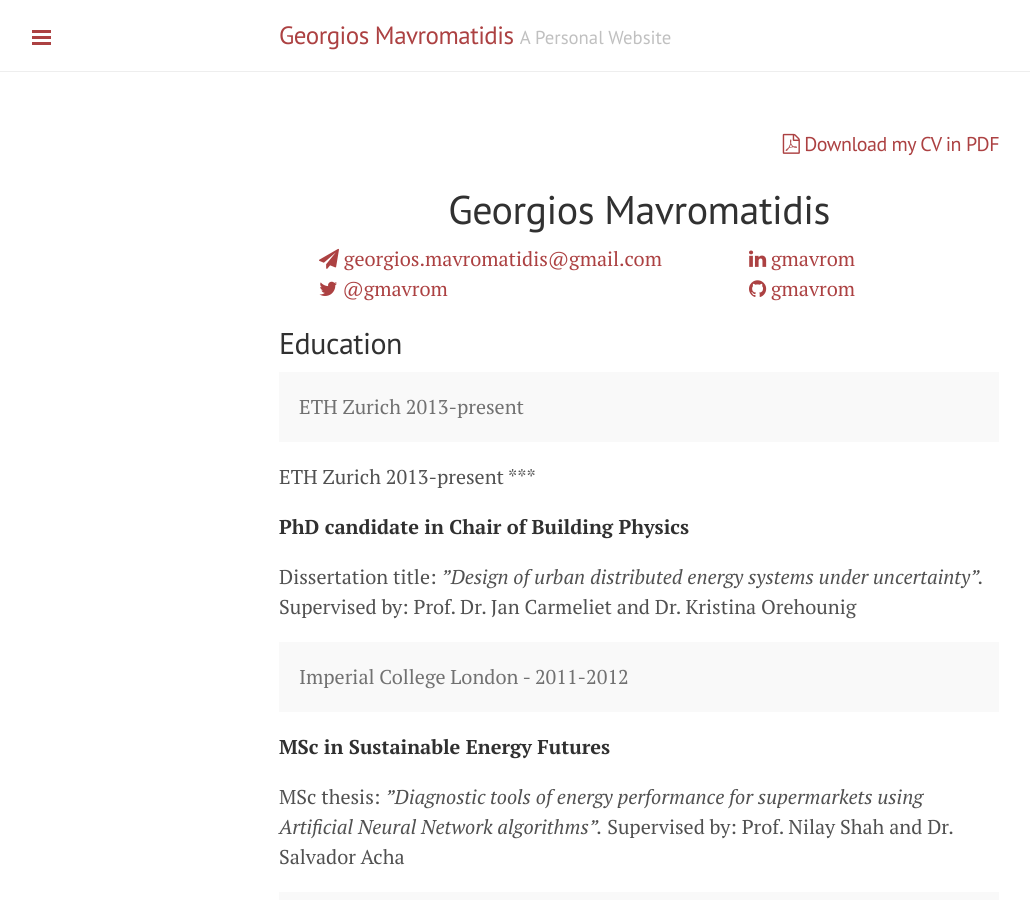
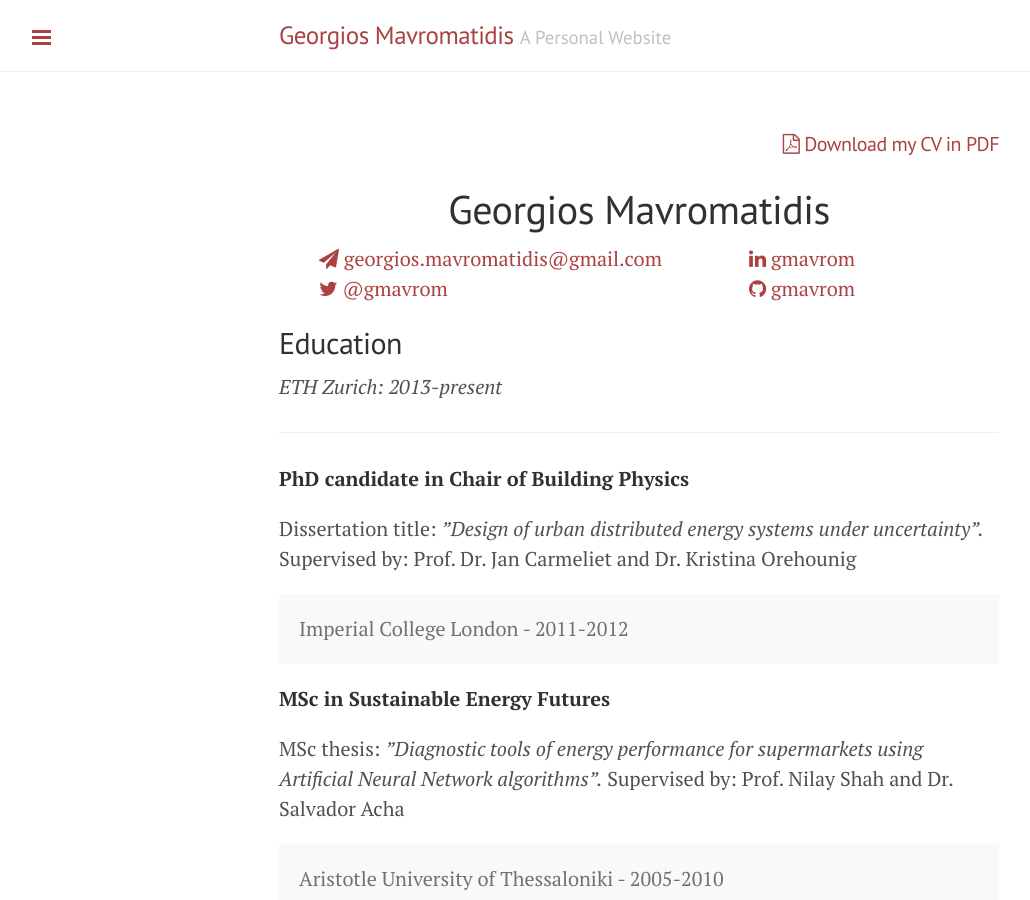
Before and after one commit to gmavrom33/gmavrom.github.io, a Jekyll site: the page built from cv/index.md, in a window 1280 px wide and 900 px high. Shown: the whole window, without its empty margins (1-1031 px from the left). Built offline with Jekyll 4.4.1, drawn with Linux system fonts in a browser that asks for light colours; nearby versions of some CDN libraries.

Commit message:
cv update

```diff
--- a/cv/index.md
+++ b/cv/index.md
@@ -25,11 +25,8 @@ title: CV
 
 ## Education
 
-<div class="message">
-ETH Zurich 2013-present
-</div>
+*ETH Zurich: 2013-present*
 
-ETH Zurich 2013-present
 ***
 
 **PhD candidate in Chair of Building Physics**
```
